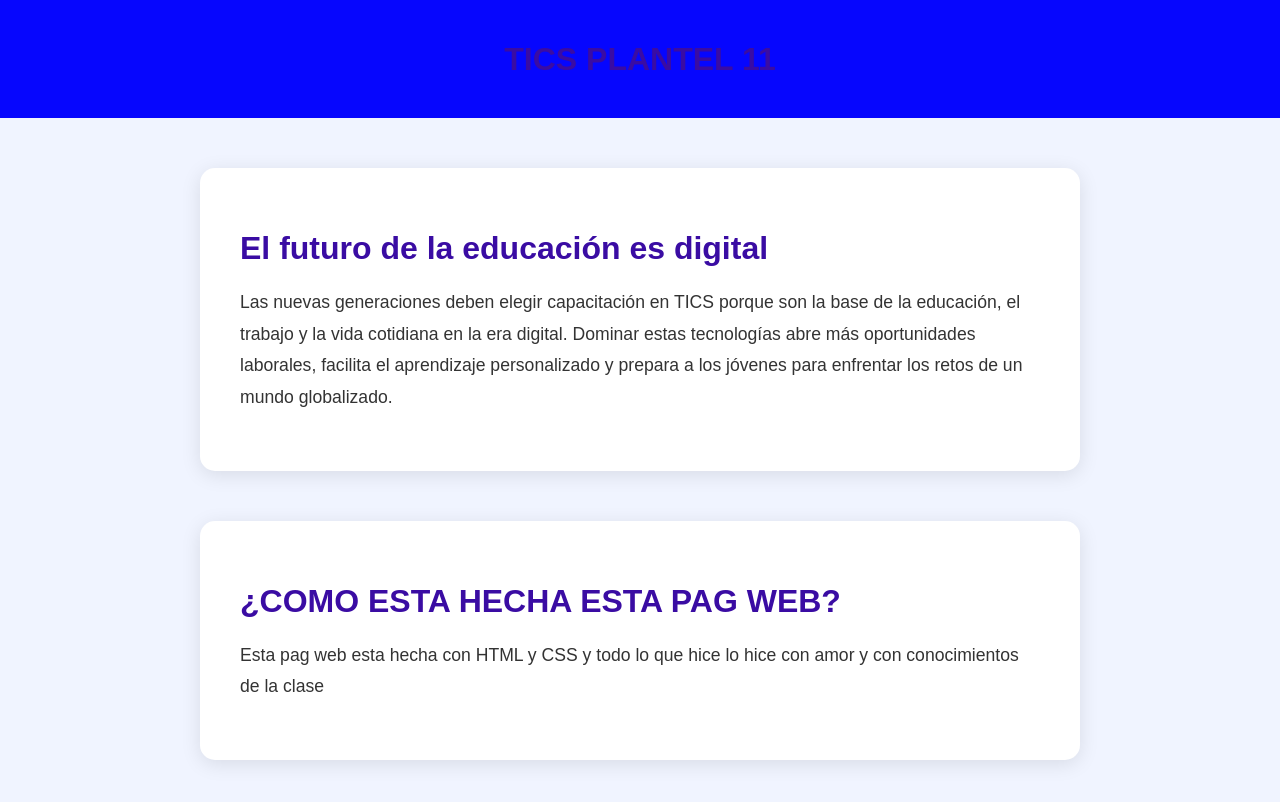
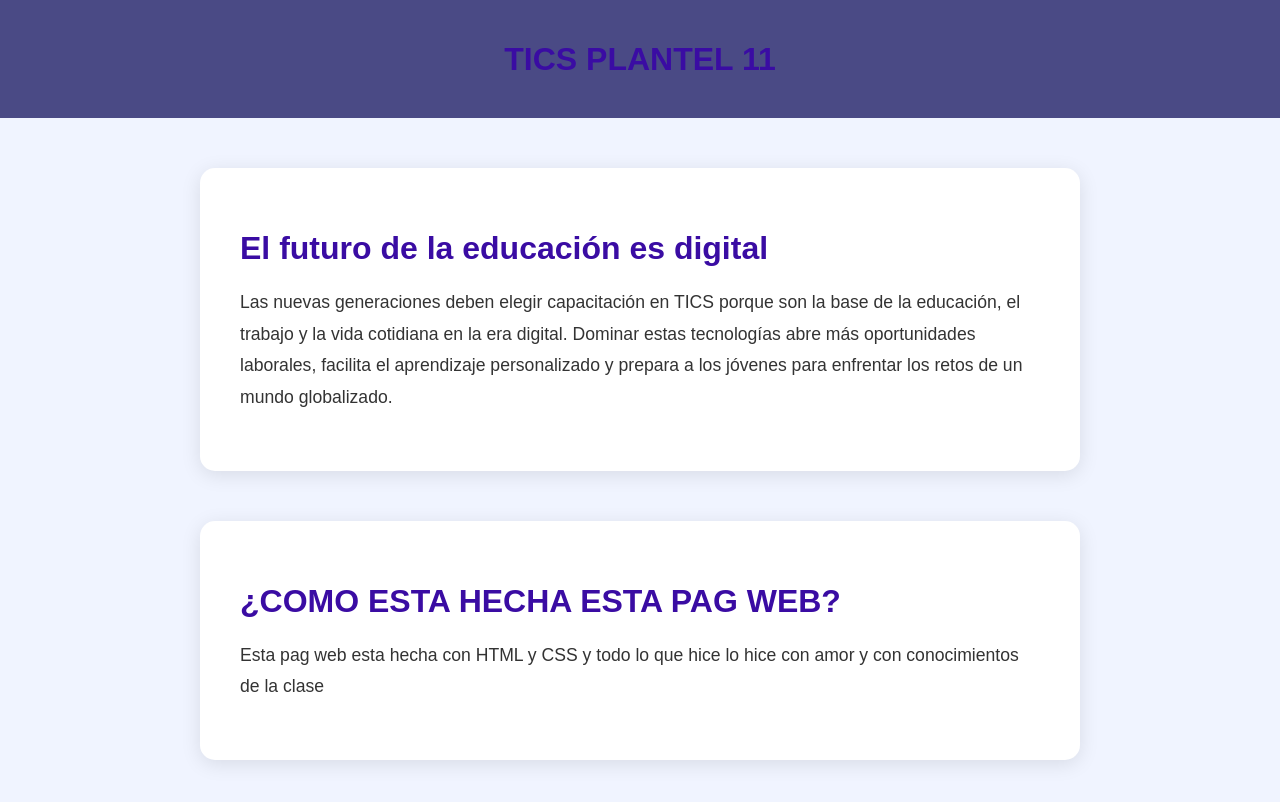
Before and after one commit to oliverlopez17/mi-web, a website: page public/index.html in a window 1280 px wide. Drawn offline with Linux system fonts and the light colour scheme.

Commit message:
modifique el color de fondo  donde dice tics p11

```diff
--- a/public/estilos.css
+++ b/public/estilos.css
@@ -7,7 +7,7 @@ body {
 }
 
 header {
-    background-color: #0606fe;
+    background-color: #4a4a85;
     color: white;
     padding: 20px;
     text-align: center;
```
